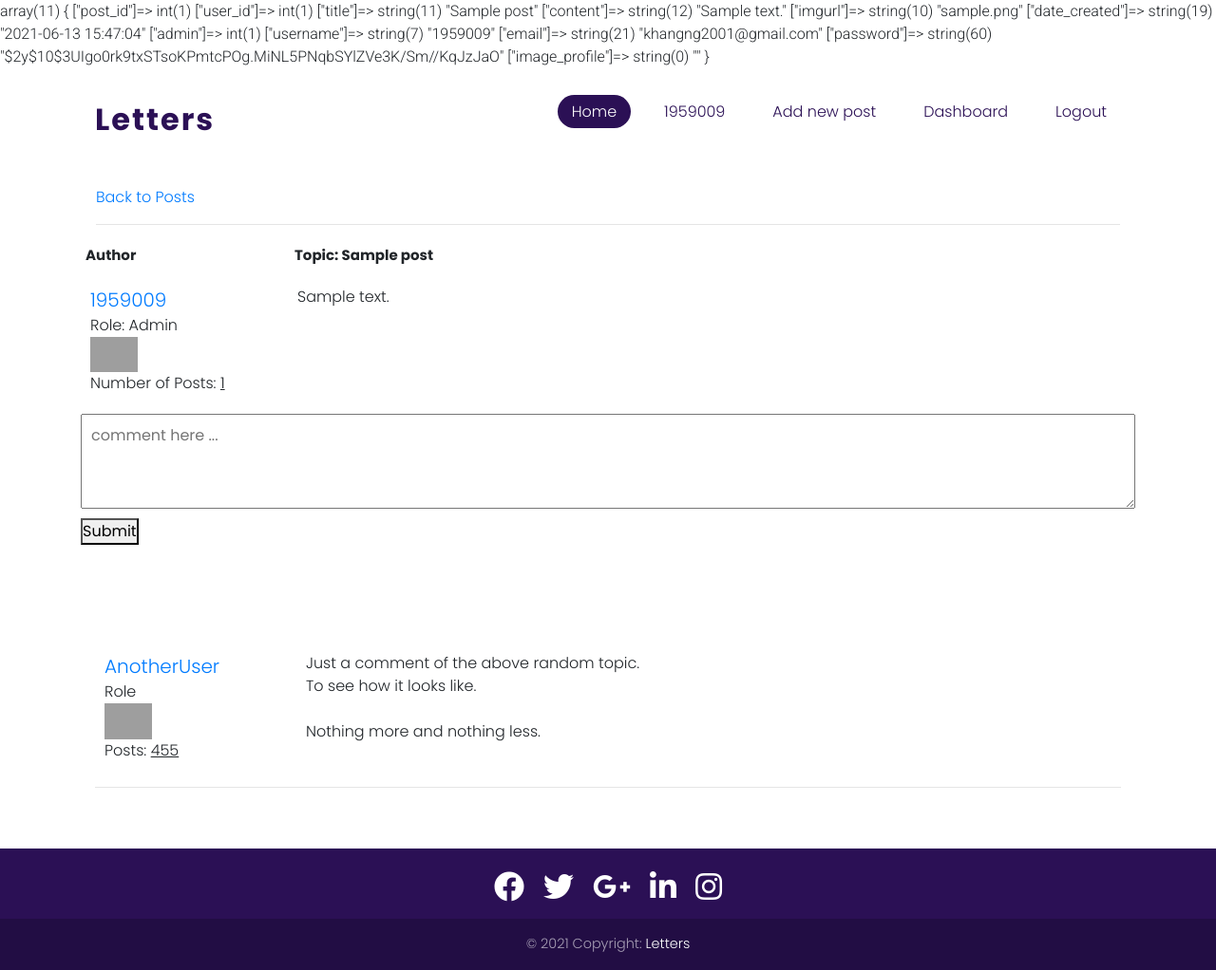
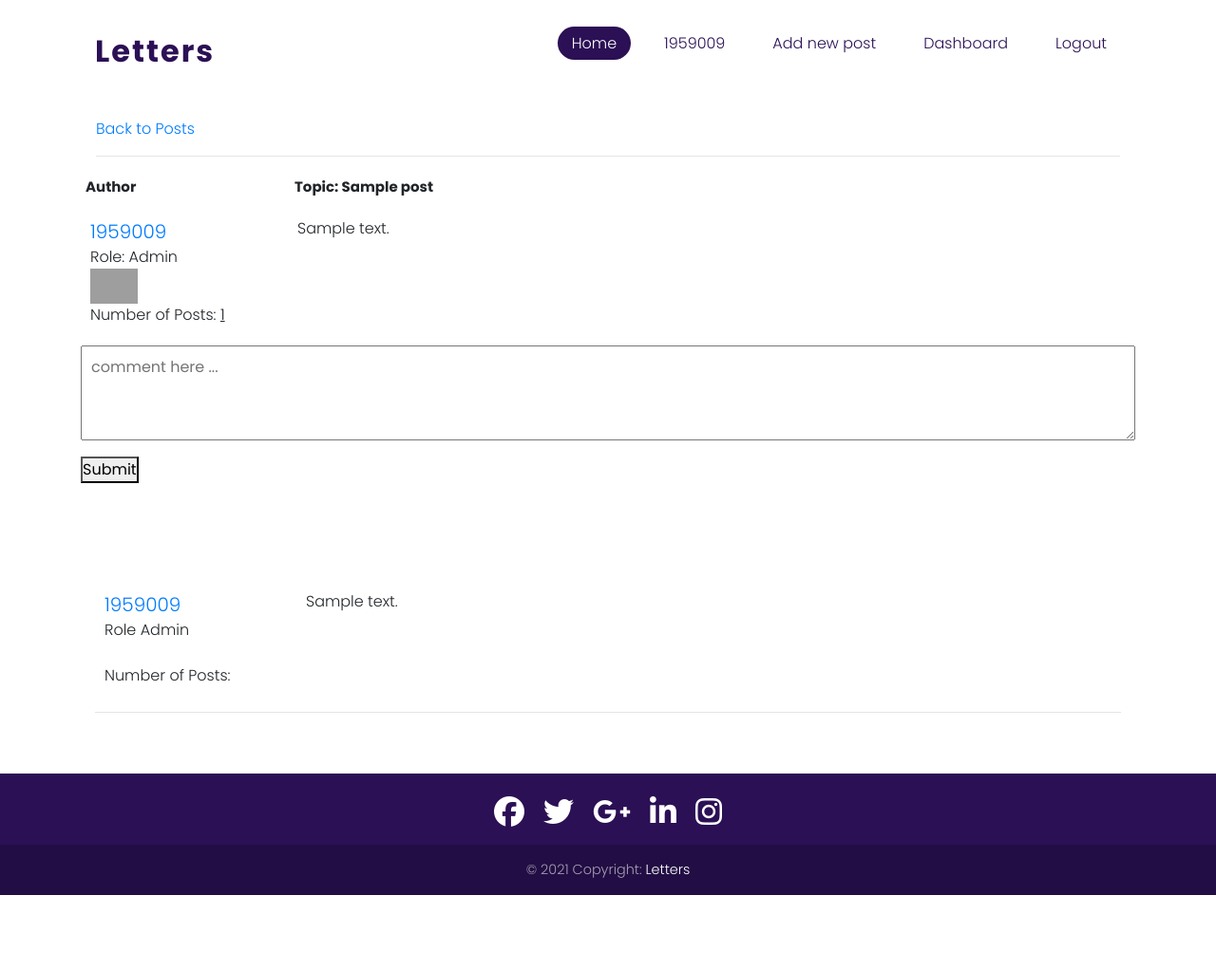
Before and after one commit to volinh911/Letters.PHP, a PHP site: page /blog/detail.php?id=1 in a window 1280 px wide. Shown: the whole page at 95% size. After the commit the page ends 943 px from the top, so only its background shows below. Run offline with PHP 8.4, Linux system fonts and the light colour scheme; a user stored in the database is signed in; data comes from the database, SQL or seed files in the repository; tables that the repository leaves empty hold one stand-in row (values such as "Sample post"); some libraries are stand-ins or nearby versions; grey boxes are pictures that could not be loaded.

Commit message:
Add Comment Done
Edit/Delete Posts && Comments

```diff
--- a/controllers/posts.php
+++ b/controllers/posts.php
@@ -127,19 +127,50 @@
         }
     }
 
-    class Comment extends Post{
+    class Comment{
+
+        protected $user_id;
+        protected $post_id;
         protected $comment_content;
+        protected $date_created;
+        public $conn;
+        public $errors = [];
 
-        public function createComment($content, $post_id){
-            $this->getPost($post_id);
+        public function __construct($post_id, $conn) {
+            $this->post_id = $post_id;
+            $this->conn = $conn;
+        }
+
+        public function checkComment($user_id, $post_id, $content){
+            $this->user_id = $user_id;
+            $this->post_id = $post_id;
             $this->comment_content = $content;
+
+            if(strlen($this->comment_content) < 5){
+                $this->errors['comment'] = "Your comment must longer than 5 words";
+            }
+            if(empty($this->errors)){
+                $this->createComment();
+            }
+        }
+
+        public function createComment(){
             $sql = "INSERT INTO comments (user_id, post_id, content) VALUES (?,?,?)";
             $stmt = $this->conn->prepare($sql);
             $stmt->bind_param("iis", $this->user_id, $this->post_id, $this->comment_content);
             $stmt->execute();
             if($stmt->affected_rows == 1){
-                header("Location: detail.php");
+                header("Location: detail.php?id=".$this->post_id);
             }
+        }
+
+        public function showComments(){
+            $sql = "SELECT * FROM posts,users,comments WHERE comments.post_id = ? AND comments.user_id = users.user_id AND comments.post_id = posts.post_id ORDER BY comments.date_created DESC";
+            $stmt = $this->conn->prepare($sql);
+            $stmt->bind_param("i", $this->post_id);
+            $stmt->execute();
+            $result = $stmt->get_result();
+            return $result->fetch_all(MYSQLI_ASSOC);
         }
     }
     ?>
--- a/detail.php
+++ b/detail.php
@@ -3,21 +3,26 @@
     include_once ('./path.php');
     include_once (ROOT_PATH . '/controllers/posts.php');
     $post_id = $_GET["id"];
+    $user_id = $_SESSION["user_id"];
+    // var_dump($post_id);
 
     $posts = new Post($conn);
     $post = $posts->getPost($post_id);
 
+
     $totalPost = $posts->countPost($post["user_id"]);
-    var_dump($post);
+
+    // var_dump($post);
+    $comments = new Comment($post_id,$conn);
+    $userComments= $comments->showComments();
+    // var_dump($userComments);
 
     if (isset($_POST["add-comment"])) {
         $comment_content = $_POST["comment"];
-        $comments = new Comment($conn);
-        $comment = $comments->createComment($comment_content, $post_id);
+        $comment = $comments->checkComment($user_id, $post_id, $comment_content);
+        // var_dump($userComments['0']);
+        $errors = $comments->errors;
     }
-
-    //var_dump($totalPost['id']);
-    // var_dump($_SESSION);
 ?>
 
 <!doctype html>
@@ -82,33 +87,41 @@
             </div>
         </div>
 
+        <?php if (isset($errors) && !empty($errors)): ?>
+        <div class="alert alert-danger" role="alert">
+            <?php foreach ($errors as $error): ?>
+            <?php echo $error . "</br>"; ?>
+            <?php endforeach; ?>
+        </div>
+        <?php endif; ?>
+
         <!--Comment Area-->
-        <div class="comment-area" id="comment-area">
-            <textarea name="comment" id="" placeholder="comment here ... "></textarea>
-            <button type="submit" name="add-comment">Submit </button>
-        </div>
-
+        <form action="detail.php?id=<?php echo $post_id;?>" method="POST">
+            <div class="comment-area" id="comment-area">
+                <textarea name="comment" id="" placeholder="comment here ... "></textarea>
+                <button type="submit" name="add-comment">Submit </button>
+            </div>
+        </form>
         <!--Comments Section-->
+        <?php foreach($userComments as $userComment):?>
         <div class="container comments py-5">
             <div class="body">
                 <div class="authors">
-                    <div class="username"><a href="">AnotherUser</a></div>
-                    <div>Role</div>
-                    <img src="https://cdn.pixabay.com/photo/2015/11/06/13/27/ninja-1027877_960_720.jpg" alt=""
+
+                    <div class="username"><a href=""><?php echo $userComment['username']; ?></a></div>
+                    <div>Role <?php if ($userComment['admin'] == 0): echo "Normal User"; else: echo "Admin"; endif; ?></div>
+                    <img src="<?php if ($userComment != null): echo $userComment['image_profile']; else: echo "https://cdn.pixabay.com/photo/2015/11/06/13/27/ninja-1027877_960_720.jpg"; endif;?>" alt=""
                         id="avatar">
-                    <div>Posts: <u>455</u></div>
+                    <div>Number of Posts: <?php echo implode("SEPARATOR", $posts->countPost("25")); ?> <u></u></div>
                 </div>
                 <div class="content">
-                    Just a comment of the above random topic.
-                    <br>To see how it looks like.
-                    <br><br>
-                    Nothing more and nothing less.
+                    <?php echo $userComment["content"]; ?>
                 </div>
             </div>
             <hr>
 
         </div>
-
+        <?php endforeach; ?>
 
     </div>
 
--- a/posts.php
+++ b/posts.php
@@ -9,7 +9,7 @@
     if ($page > 0) {
         $post = $posts->getPosts($page);
     }
-    // var_dump($post);
+    //  var_dump($post);
     //get number of pages
     $pages = $posts->getPages();
     // var_dump($page);
@@ -51,7 +51,7 @@
 <body>
     <div class="container-fluid">
         <?php include_once('./includes/sub_header.php');
-      var_dump($_SESSION);?>
+    //   var_dump($_SESSION);?>
 
         <!-- forum titles placeholder -->
         <div class="container page-wrapper">
@@ -62,7 +62,7 @@
             </div>
             <?php elseif(isset($_GET['error'])): ?>
             <div class="alert alert-danger mt-3" role="alert">
-                There was a problem adding/deleting your classmate...
+                There was a problem adding/deleting your post...
             </div>
             <?php elseif(isset($_GET['delete'])): ?>
             <div class="alert alert-warning mt-3" role="alert">
```
